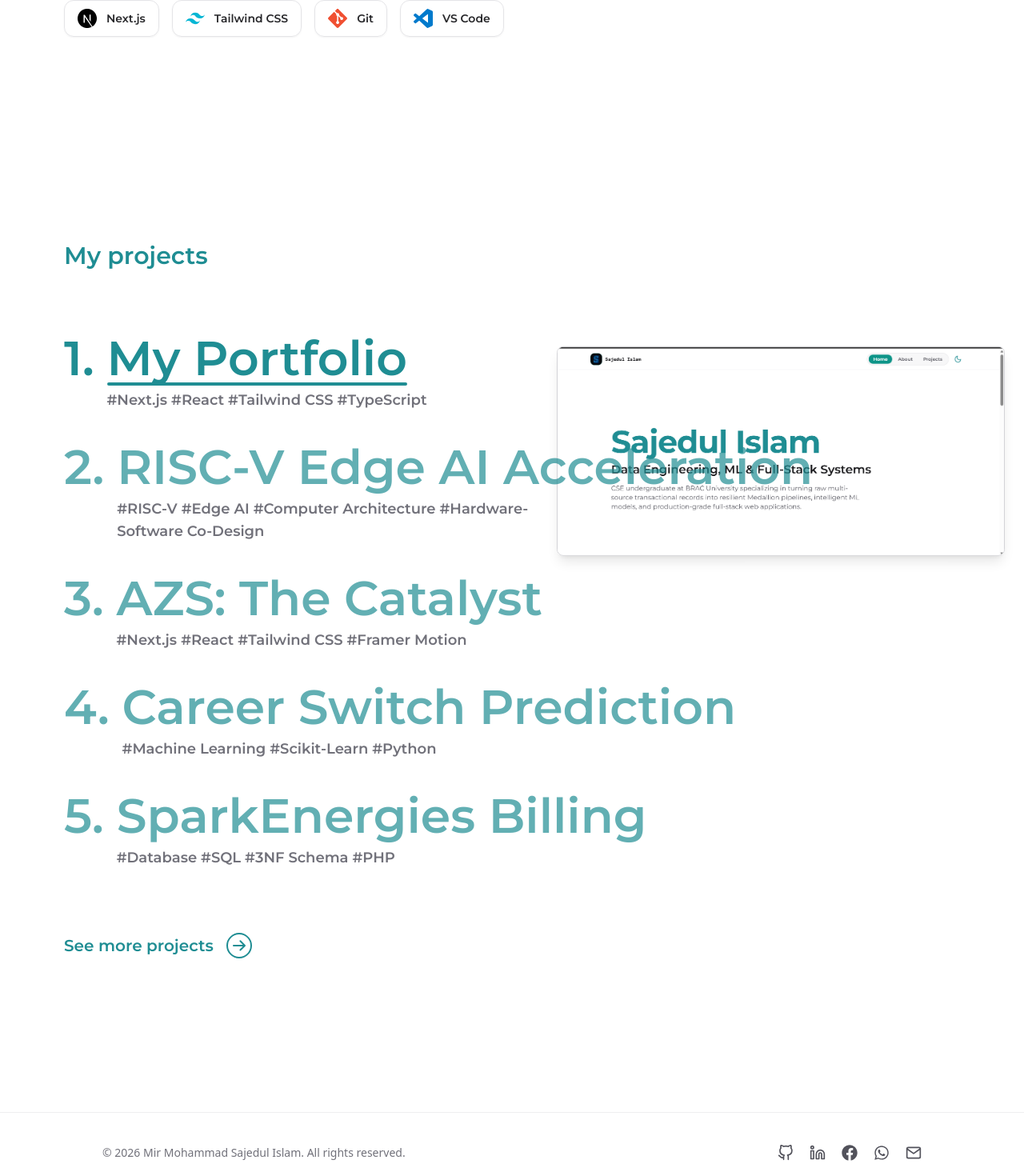
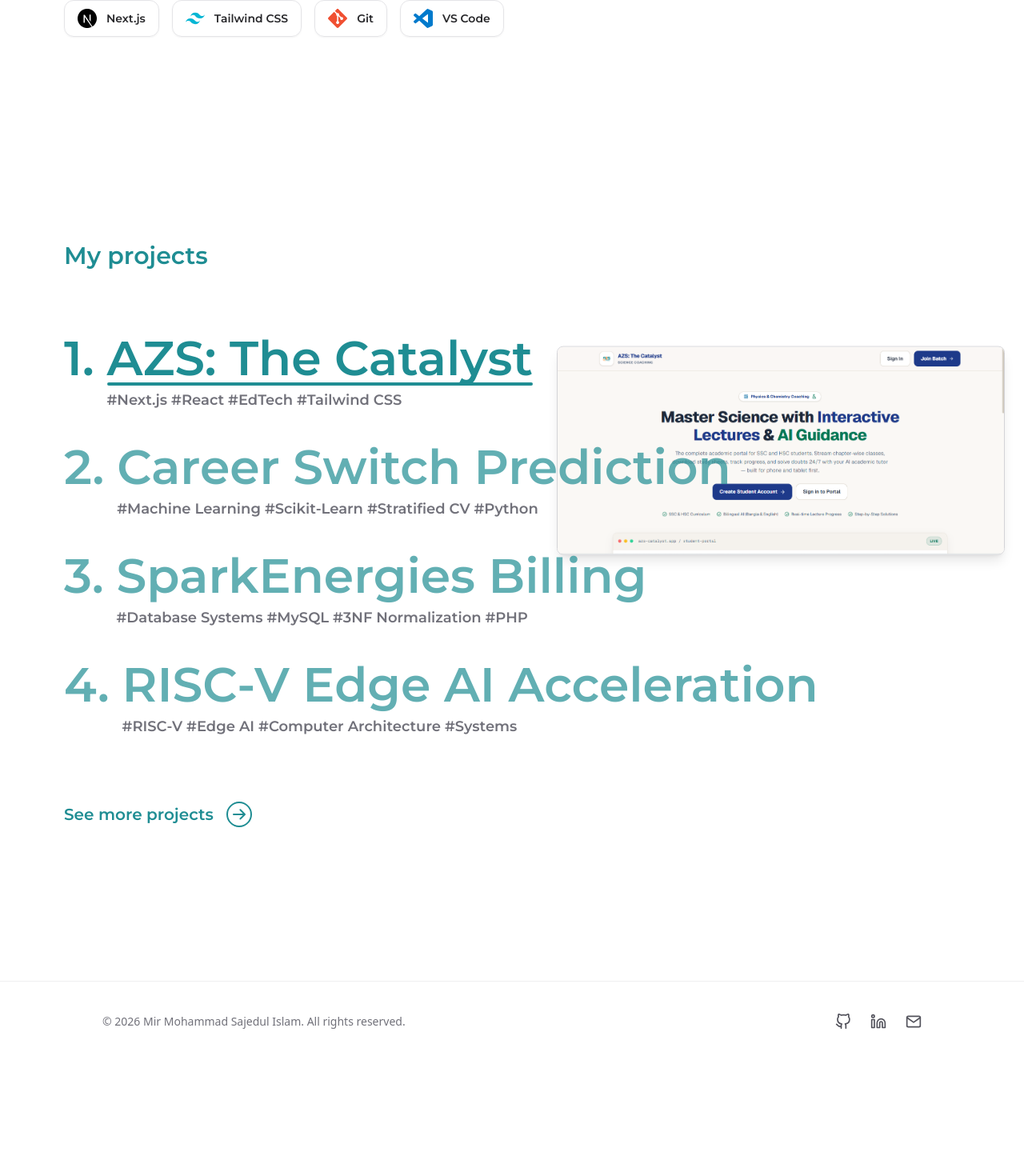
Before and after one commit to sajedulislam5840/portfolio, a Next.js app: page / in a window 1280 px wide. Shown: the part 1173-2643 px from the top of the page at 80% size. After the commit the page ends 2500 px from the top, so only its background shows below. Built offline with nearby package versions, Linux system fonts and the light colour scheme.

Commit message:
refactor: reposition as Software Engineer with 4 core projects and clean showcase

```diff
--- a/src/data/projects.ts
+++ b/src/data/projects.ts
@@ -1,5 +1,6 @@
 export interface ProjectCardProps {
   name: string;
+  category?: "Featured" | "More Projects";
   favicon: string;
   imageUrl: string[];
   description: string;
@@ -9,34 +10,8 @@ export interface ProjectCardProps {
 
 export const PROJECTS_CARD: ProjectCardProps[] = [
   {
-    name: "My Portfolio",
-    favicon: "",
-    imageUrl: [
-      "/images/projects/portfolio-1.png",
-      "/images/projects/portfolio-2.png",
-      "/images/projects/portfolio-3.png",
-      "/images/projects/portfolio-4.png",
-      "/images/projects/portfolio-5.png",
-      "/images/projects/portfolio-6.png",
-    ],
-    description:
-      "Modern, responsive portfolio website built with Next.js, React, and Tailwind CSS. Includes dynamic project catalogs, verified credential showcases, dark/light theme switching, and optimized Vercel CI/CD deployment.",
-    sourceCodeHref: "https://github.com/sajedulislam5840/portfolio",
-    liveWebsiteHref: "https://sajedul-islam-portfolio.vercel.app",
-  },
-  {
-    name: "RISC-V Edge AI Acceleration",
-    favicon: "",
-    imageUrl: [
-      "/images/projects/riscv-architecture.png",
-      "/images/projects/riscv-benchmark.png",
-    ],
-    description:
-      "Hardware-software co-design research exploring custom RISC-V instruction extensions and quantized ML inference pipelines optimized for resource-constrained edge systems.",
-    sourceCodeHref: "https://github.com/sajedulislam5840/riscv-edge-ai",
-  },
-  {
     name: "AZS: The Catalyst",
+    category: "Featured",
     favicon: "",
     imageUrl: [
       "/images/projects/catalyst-hero.png",
@@ -45,12 +20,13 @@ export const PROJECTS_CARD: ProjectCardProps[] = [
       "/images/projects/catalyst-register.png",
     ],
     description:
-      "A production-ready EdTech platform unifying curriculum sequencing, batch management, and subscription tracking with an integrated AI tutor.",
+      "EdTech platform providing unified curriculum sequencing, batch management, and fee tracking with an integrated AI tutor. Built for A.Z.S. Science Care academic cohorts. Stack: Next.js, React, Tailwind CSS, Framer Motion.",
     sourceCodeHref: "https://github.com/sajedulislam5840/AZS-The-Catalyst",
     liveWebsiteHref: "https://azs-the-catalyst.vercel.app",
   },
   {
     name: "Career Switch Prediction",
+    category: "Featured",
     favicon: "",
     imageUrl: [
       "/images/projects/career-switch-1.png",
@@ -70,11 +46,12 @@ export const PROJECTS_CARD: ProjectCardProps[] = [
       "/images/projects/career-switch-15.png",
     ],
     description:
-      "Classification pipeline tackling class imbalance with class-weighted loss, evaluated on 5,000 profiles via Stratified 5-Fold CV.",
+      "Tabular ML classification pipeline evaluating career transition intent across 5,000 professional records. Addressed class imbalance using class-weighted penalties and validated via Stratified 5-Fold Cross Validation. Stack: Python, Scikit-Learn, Pandas.",
     sourceCodeHref: "https://github.com/sajedulislam5840/CSE422",
   },
   {
     name: "SparkEnergies Billing",
+    category: "Featured",
     favicon: "",
     imageUrl: [
       "/images/projects/sparkenergies-1.png",
@@ -84,68 +61,88 @@ export const PROJECTS_CARD: ProjectCardProps[] = [
       "/images/projects/sparkenergies-5.png",
     ],
     description:
-      "Utility billing engine on a 3NF normalized schema with double-entry safety for prepaid balances and 6-month usage analytics.",
+      "Utility billing and balance management engine built on a normalized 3NF relational schema. Implements double-entry ledger validation to prevent prepaid balance discrepancy, paired with monthly usage analytics. Stack: PHP, MySQL.",
     sourceCodeHref: "https://github.com/sajedulislam5840/CSE370",
   },
   {
+    name: "RISC-V Edge AI Acceleration",
+    category: "Featured",
+    favicon: "",
+    imageUrl: [
+      "/images/projects/riscv-architecture.png",
+      "/images/projects/riscv-benchmark.png",
+    ],
+    description:
+      "Research prototype studying hardware-software co-design on RISC-V architectures. Analyzes custom instruction sets and low-precision quantized ML inference pipelines on resource-constrained compute nodes.",
+    sourceCodeHref: "https://github.com/sajedulislam5840/riscv-edge-ai",
+  },
+  {
     name: "Retail Intelligence Engine",
+    category: "More Projects",
     favicon: "",
     imageUrl: [],
     description:
-      "Enterprise multi-source ETL analytics pipeline transforming retail logs into Medallion (Raw to Silver to Gold) architecture.",
+      "Multi-source ETL pipeline transforming transactional retail data into a Medallion data lake architecture (Raw to Silver to Gold) with automated data cleaning and aggregated reporting views. Stack: Python, SQL, Pandas.",
     sourceCodeHref: "https://github.com/sajedulislam5840/amazon-sales-etl-pipeline",
+  },
+  {
+    name: "My Portfolio",
+    category: "More Projects",
+    favicon: "",
+    imageUrl: [
+      "/images/projects/portfolio-1.png",
+      "/images/projects/portfolio-2.png",
+      "/images/projects/portfolio-3.png",
+      "/images/projects/portfolio-4.png",
+      "/images/projects/portfolio-5.png",
+      "/images/projects/portfolio-6.png",
+    ],
+    description:
+      "Personal portfolio platform engineered with Next.js, React, and Tailwind CSS. Features dynamic project showcases, responsive image carousels, and automated Vercel CI/CD deployments. Stack: Next.js, TypeScript, Tailwind CSS.",
+    sourceCodeHref: "https://github.com/sajedulislam5840/portfolio",
+    liveWebsiteHref: "https://sajedul-islam-portfolio.vercel.app",
   },
 ];
 
 export const PROJECT_SHOWCASE = [
   {
     index: 0,
-    title: "My Portfolio",
-    href: "/projects",
-    tags: ["Next.js", "React", "Tailwind CSS", "TypeScript"],
-    image: {
-      LIGHT: "/images/projects/portfolio-1.png",
-      DARK: "/images/projects/portfolio-1.png",
-    },
-  },
-  {
-    index: 1,
-    title: "RISC-V Edge AI Acceleration",
-    href: "/projects",
-    tags: ["RISC-V", "Edge AI", "Computer Architecture", "Hardware-Software Co-Design"],
-    image: {
-      LIGHT: "/images/projects/riscv-architecture.png",
-      DARK: "/images/projects/riscv-architecture.png",
-    },
-  },
-  {
-    index: 2,
     title: "AZS: The Catalyst",
     href: "/projects",
-    tags: ["Next.js", "React", "Tailwind CSS", "Framer Motion"],
+    tags: ["Next.js", "React", "EdTech", "Tailwind CSS"],
     image: {
       LIGHT: "/images/projects/catalyst-hero.png",
       DARK: "/images/projects/catalyst-hero.png",
     },
   },
   {
-    index: 3,
+    index: 1,
     title: "Career Switch Prediction",
     href: "/projects",
-    tags: ["Machine Learning", "Scikit-Learn", "Python"],
+    tags: ["Machine Learning", "Scikit-Learn", "Stratified CV", "Python"],
     image: {
       LIGHT: "/images/projects/career-switch-1.png",
       DARK: "/images/projects/career-switch-1.png",
     },
   },
   {
-    index: 4,
+    index: 2,
     title: "SparkEnergies Billing",
     href: "/projects",
-    tags: ["Database", "SQL", "3NF Schema", "PHP"],
+    tags: ["Database Systems", "MySQL", "3NF Normalization", "PHP"],
     image: {
       LIGHT: "/images/projects/sparkenergies-1.png",
       DARK: "/images/projects/sparkenergies-1.png",
+    },
+  },
+  {
+    index: 3,
+    title: "RISC-V Edge AI Acceleration",
+    href: "/projects",
+    tags: ["RISC-V", "Edge AI", "Computer Architecture", "Systems"],
+    image: {
+      LIGHT: "/images/projects/riscv-architecture.png",
+      DARK: "/images/projects/riscv-architecture.png",
     },
   },
 ];
--- a/src/data/siteMetaData.mjs
+++ b/src/data/siteMetaData.mjs
@@ -1,9 +1,9 @@
 const siteMetadata = {
-  title: "Mir Mohammad Sajedul Islam | Portfolio",
+  title: "Mir Mohammad Sajedul Islam | Software Engineer",
   author: "Mir Mohammad Sajedul Islam",
   headerTitle: "Sajedul Islam",
   description:
-    "Undergraduate CSE student at BRAC University specializing in Data Engineering, Machine Learning, and Systems Architecture.",
+    "CSE undergraduate at BRAC University building full-stack web platforms, machine learning pipelines, and database systems with an interest in low-level systems execution.",
   language: "en-us",
   theme: "system",
   siteUrl: "https://sajedul-islam-portfolio.vercel.app",
@@ -13,10 +13,10 @@ const siteMetadata = {
   socialBanner: "/static/images/twitter-card.png",
   email: "mohammad.sajedul.islam@g.bracu.ac.bd",
   github: "https://github.com/sajedulislam5840",
-  twitter: "https://twitter.com",
-  facebook: "https://www.facebook.com/rabbi12411",
-  whatsapp: "https://wa.me/8801909027695",
-  youtube: "https://youtube.com",
+  twitter: "",
+  facebook: "",
+  whatsapp: "",
+  youtube: "",
   linkedin: "https://www.linkedin.com/in/sajedul-islam",
   locale: "en-US",
 };
--- a/src/layout/footer.tsx
+++ b/src/layout/footer.tsx
@@ -1,7 +1,6 @@
 import Link from "next/link";
 import { siteMetadata } from "@/data/siteMetaData.mjs";
 import { FiGithub, FiLinkedin, FiMail } from "react-icons/fi";
-import { FaFacebook, FaWhatsapp } from "react-icons/fa";
 
 export default function Footer() {
   return (
@@ -11,7 +10,7 @@ export default function Footer() {
           © {new Date().getFullYear()} {siteMetadata.author}. All rights reserved.
         </p>
 
-        <div className="flex items-center gap-5 text-zinc-600 dark:text-zinc-400">
+        <div className="flex items-center gap-6 text-zinc-600 dark:text-zinc-400">
           {siteMetadata.github && (
             <Link
               href={siteMetadata.github}
@@ -36,30 +35,6 @@ export default function Footer() {
             </Link>
           )}
 
-          {siteMetadata.facebook && (
-            <Link
-              href={siteMetadata.facebook}
-              target="_blank"
-              rel="noopener noreferrer"
-              aria-label="Facebook"
-              className="transition hover:text-blue-600 dark:hover:text-blue-400"
-            >
-              <FaFacebook className="h-5 w-5" />
-            </Link>
-          )}
-
-          {siteMetadata.whatsapp && (
-            <Link
-              href={siteMetadata.whatsapp}
-              target="_blank"
-              rel="noopener noreferrer"
-              aria-label="WhatsApp"
-              className="transition hover:text-emerald-500 dark:hover:text-emerald-400"
-            >
-              <FaWhatsapp className="h-5 w-5" />
-            </Link>
-          )}
-
           {siteMetadata.email && (
             <Link
               href={`mailto:${siteMetadata.email}`}
--- a/src/pages/about.tsx
+++ b/src/pages/about.tsx
@@ -11,13 +11,11 @@ export default function About() {
     <>
       <NextSeo
         title={`About | ${siteMetadata.author}`}
-        description="About Mir Mohammad Sajedul Islam"
+        description={siteMetadata.description}
         canonical={`${siteMetadata.siteUrl}/about`}
       />
       <div className="mx-auto max-w-7xl px-6 py-12 sm:px-14 md:px-20 lg:px-32">
-        {/* Clean Original Hero: Transparent PNG without masks */}
         <section className="relative grid grid-cols-1 items-center gap-10 md:grid-cols-12 md:gap-14">
-          {/* Left Portrait */}
           <div className="relative mx-auto flex h-[360px] w-full max-w-[320px] items-end justify-center md:col-span-5 md:h-[440px] md:max-w-none">
             <Image
               src="/images/heroProfile.png"
@@ -28,14 +26,17 @@ export default function About() {
             />
           </div>
 
-          {/* Right Intro Content */}
           <div className="flex flex-col justify-center md:col-span-7">
             <h1 className="text-4xl font-extrabold tracking-tight text-teal-600 dark:text-teal-400 sm:text-6xl lg:text-7xl">
               Hi, I&apos;m Sajedul Islam
             </h1>
 
-            <p className="mt-6 text-base leading-relaxed text-zinc-600 dark:text-zinc-300 sm:text-lg">
-              Undergraduate Computer Science and Engineering student at BRAC University specializing in Data Engineering, Machine Learning, and Systems Architecture. I focus on building efficient, resilient software solutions ranging from high-throughput ETL data pipelines to hardware-accelerated edge inference on RISC-V.
+            <p className="mt-4 text-lg font-semibold text-zinc-800 dark:text-zinc-200 sm:text-xl">
+              Software Engineer — Full-Stack, ML &amp; Systems
+            </p>
+
+            <p className="mt-4 text-base leading-relaxed text-zinc-600 dark:text-zinc-300 sm:text-lg">
+              Computer Science and Engineering undergraduate at BRAC University. I build web platforms, ML models, and normalized database systems, with a core focus on how software executes reliably down to the hardware level.
             </p>
 
             <p className="mt-4 text-base leading-relaxed text-zinc-600 dark:text-zinc-300 sm:text-lg">
@@ -46,10 +47,9 @@ export default function About() {
               >
                 projects
               </Link>{" "}
-              showcasing my work in Python, Scikit-Learn, Next.js, SQL, and Edge AI systems.
+              covering ed-tech web architectures, transactional database engines, tabular ML pipelines, and RISC-V edge experiments.
             </p>
 
-            {/* Location Badge with Vector Bangladesh Flag */}
             <div className="mt-8 flex items-center justify-end gap-2.5 text-sm font-semibold text-zinc-700 dark:text-zinc-300">
               <svg
                 className="h-4 w-6 rounded-[2px] shadow-sm"
@@ -65,7 +65,6 @@ export default function About() {
           </div>
         </section>
 
-        {/* Experience Section */}
         {EXPERIENCE && EXPERIENCE.length > 0 && (
           <section className="my-16">
             <h2 className="text-2xl font-bold tracking-tight text-zinc-900 dark:text-zinc-100 sm:text-3xl">
@@ -95,7 +94,6 @@ export default function About() {
           </section>
         )}
 
-        {/* Education Section */}
         <section className="my-16">
           <h2 className="text-2xl font-bold tracking-tight text-zinc-900 dark:text-zinc-100 sm:text-3xl">
             Education
@@ -127,7 +125,6 @@ export default function About() {
           </div>
         </section>
 
-        {/* Certificates & Achievements Grid */}
         <CertificatesShowcase />
       </div>
     </>
```
